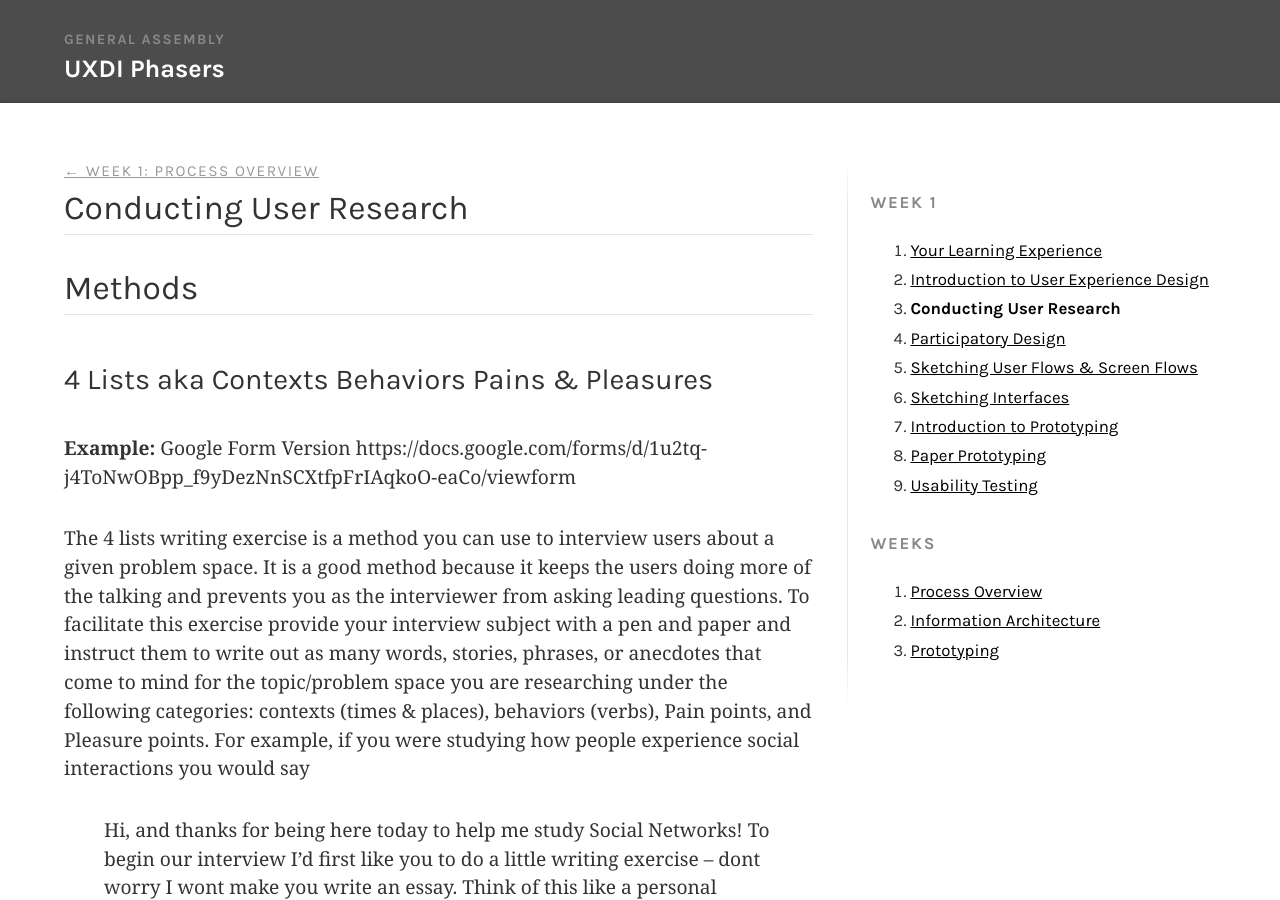
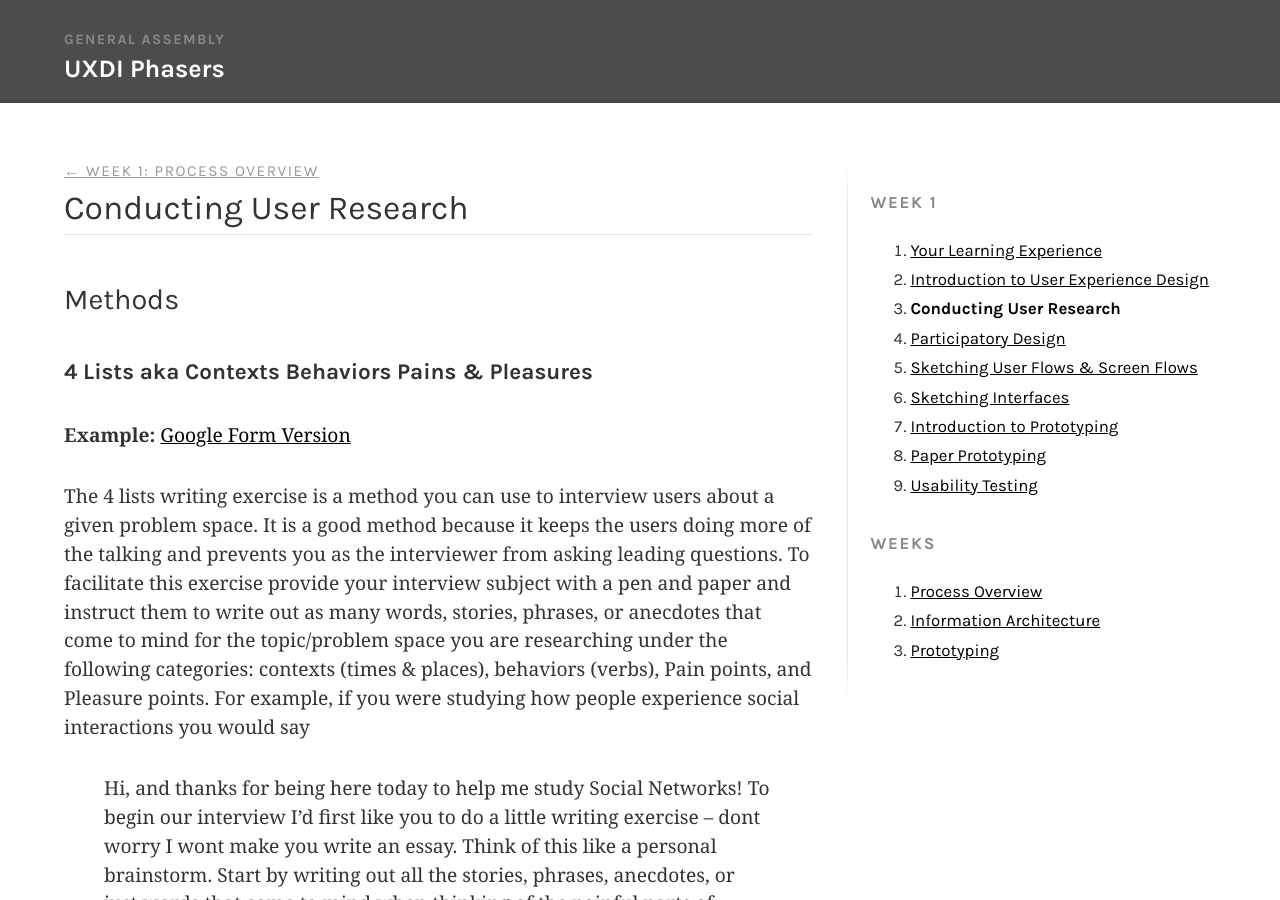
Before and after one commit to nevanscott/lightsabers, a Jekyll site: the page built from _lessons/1-3-user-research.md, in a window 1280 px wide and 900 px high. Built offline with Jekyll 4.4.1, drawn with Linux system fonts in a browser that asks for light colours; Markdown is read by kramdown in place of the engine named in the settings.

Commit message:
Update 1-3-user-research.md

```diff
--- a/_lessons/1-3-user-research.md
+++ b/_lessons/1-3-user-research.md
@@ -57,11 +57,11 @@ terms:
 
 ---
 
-# Methods
+## Methods
 
-## 4 Lists aka Contexts Behaviors Pains & Pleasures
+### 4 Lists aka Contexts Behaviors Pains & Pleasures
 
-**Example:** Google Form Version https://docs.google.com/forms/d/1u2tq-j4ToNwOBpp_f9yDezNnSCXtfpFrIAqkoO-eaCo/viewform
+**Example:** [Google Form Version](https://docs.google.com/forms/d/1u2tq-j4ToNwOBpp_f9yDezNnSCXtfpFrIAqkoO-eaCo/viewform)
 
 The 4 lists writing exercise is a method you can use to interview users about a given problem space. It is a good method because it keeps the users doing more of the talking and prevents you as the interviewer from asking leading questions. To facilitate this exercise provide your interview subject with a pen and paper and instruct them to write out as many words, stories, phrases, or anecdotes that come to mind for the topic/problem space you are researching under the following categories: contexts (times & places), behaviors (verbs), Pain points, and Pleasure points. For example, if you were studying how people experience social interactions you would say
 
```
